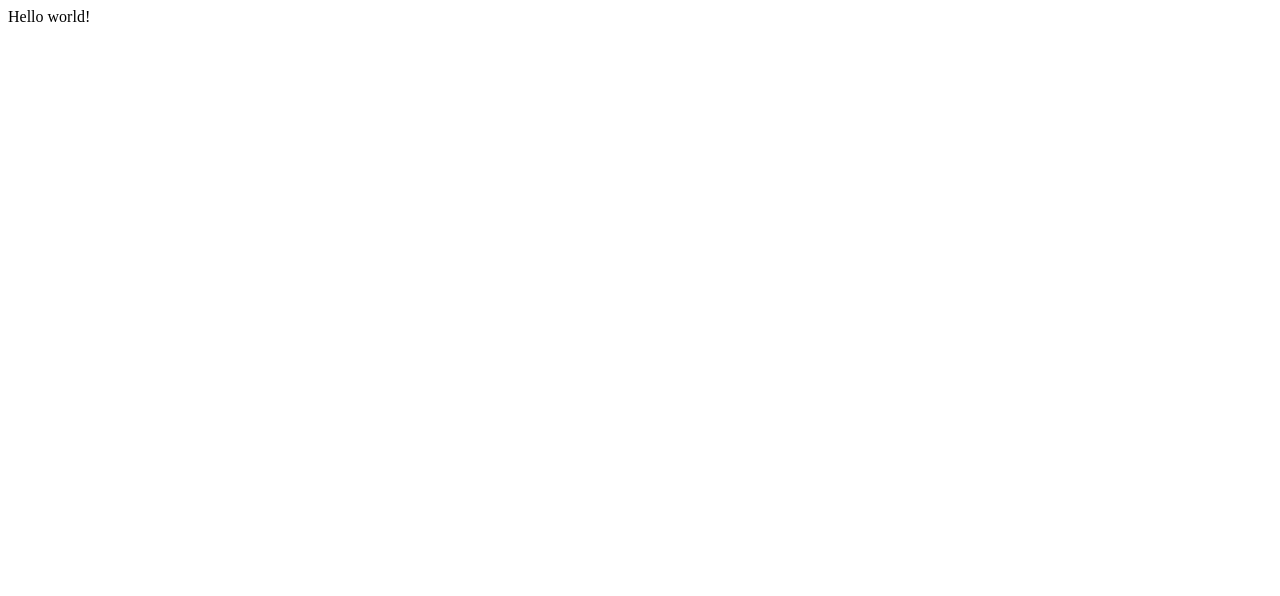
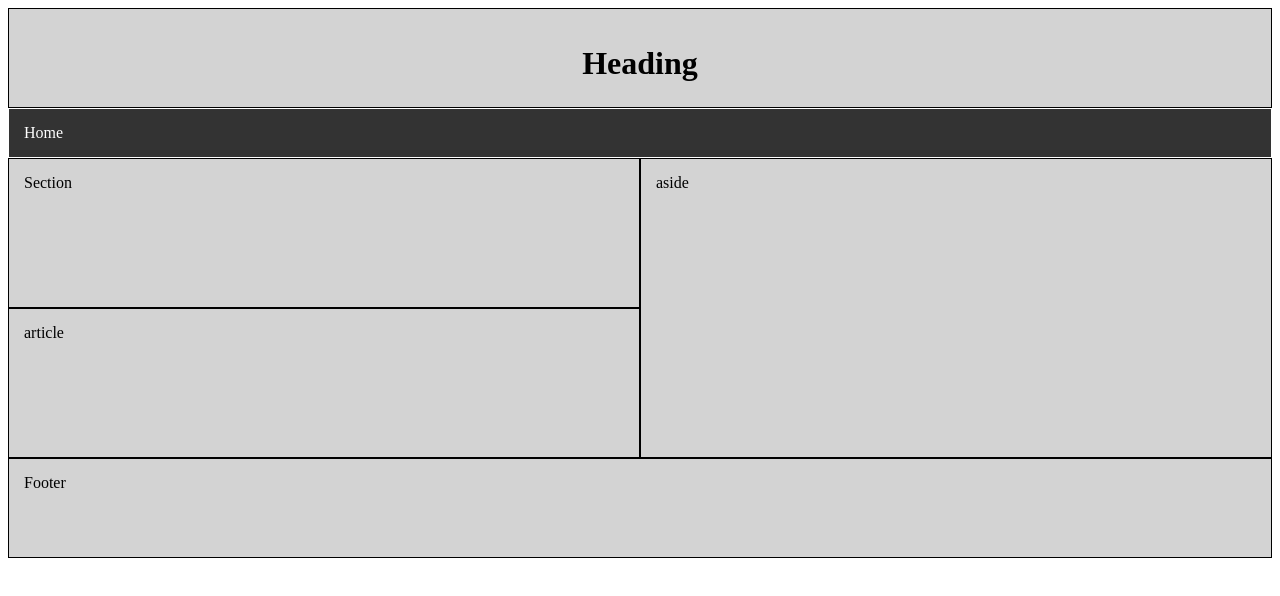
Before and after one commit to abbas-abdelrhman/Project-0, a plain HTML site: page second-page.html in a window 1280 px wide. Drawn offline with Linux system fonts and the light colour scheme.

Commit message:
Add some html tag and css properties

```diff
--- a/second-page.html
+++ b/second-page.html
@@ -2,9 +2,24 @@
 <html>
 <head>
 	<title></title>
+	<link rel="stylesheet" type="text/css" href="secondpage.css">
 </head>
 <body>
-	Hello world!
-
+	<div class="header">
+		<h1>Heading</h1>
+	</div>
+	<div class="nav">
+		<ul>
+			<li><a href="index.html">Home</a></li>
+		</ul>
+	</div>
+	<div class="row">
+		<div class="column" style="background-color: lightgrey;">
+			<div class="left">Section</div>
+			<div class="left">article</div>
+		</div>
+		<div id="aside" class="column">aside</div>
+	</div>
+	<div class="footer">Footer</div>
 </body>
 </html>
--- a/secondpage.css
+++ b/secondpage.css
@@ -0,0 +1,55 @@
+*{
+			box-sizing: border-box;
+		}
+		.column{
+		float:left;
+		width: 50%;
+		height: 300px;
+	}
+	.row:after {
+		content: "";
+		display: table;
+		clear: both;
+	}
+	.left{
+		border: 1px solid;
+		height: 150px;
+		padding: 15px;
+	}
+	#aside{
+		background-color: lightgrey;
+		border: 1px solid ;
+		padding: 15px;
+	}
+	.header, .nav, .footer{
+		border: 1px solid;
+		height: 100px;
+		background-color: lightgrey;
+		padding: 15px;
+	}
+	div > h1{
+		text-align: center;
+	}
+	.nav {
+		background-color: #333;
+		color: white;
+		height: 50px;
+		padding:0px;
+	}
+	.nav > ul{
+		overflow: hidden;
+		padding: 0px ;
+		margin: 0px;
+	}
+	.nav > ul > li{
+		display: inline-block;
+		padding: 15px;
+		margin: 0px;
+	}
+	.nav > ul > li:hover{
+		background-color: black;
+			}
+ .nav > ul > li > a{
+	text-decoration: none;
+	color: white;
+}
--- a/stylesheet.css
+++ b/stylesheet.css
@@ -1,3 +1,6 @@
+body{
+	box-sizing: border-box;
+}
 img {
 	width: 50%;
 }
```
